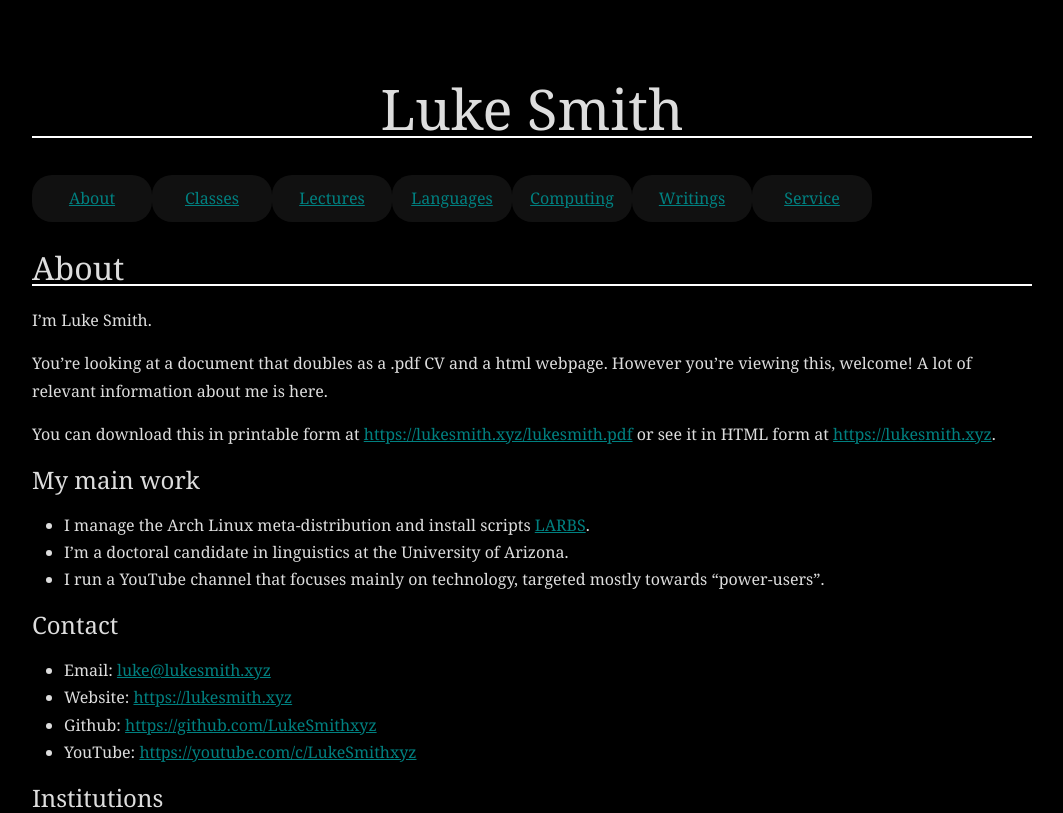
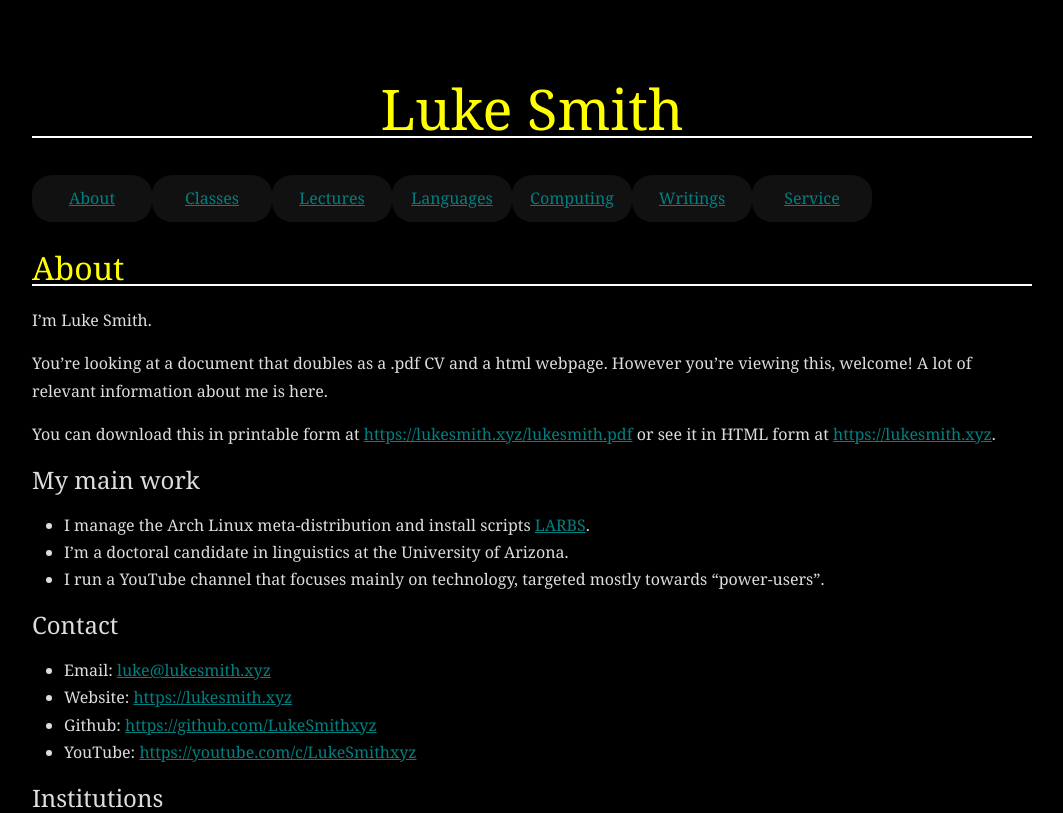
Before and after one commit to LukeSmithxyz/md-website-cv, a plain HTML site: page index.html in a window 1280 px wide. Shown: the top 813 px of the page, without its empty margins (108-1171 px from the left). Drawn offline with Linux system fonts and the light colour scheme.

Commit message:
Update index.html

```diff
--- a/index.html
+++ b/index.html
@@ -10,6 +10,8 @@
       span.smallcaps{font-variant: small-caps;}
       span.underline{text-decoration: underline;}
       div.column{display: inline-block; vertical-align: top; width: 50%;}
+  h1{background-color:black;
+    color: yellow;}
   </style>
   <link rel="stylesheet" href="style.css">
   <!--[if lt IE 9]>
```
